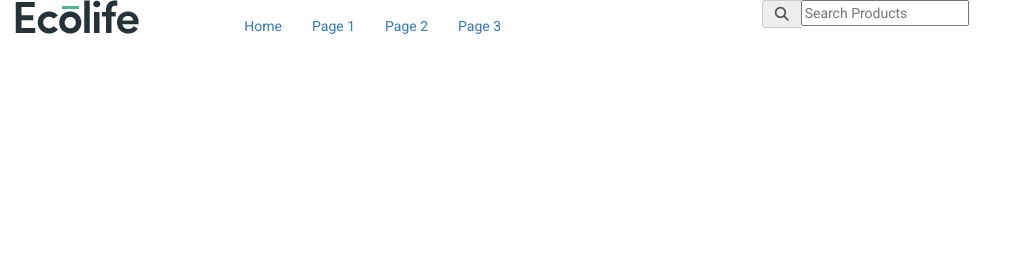
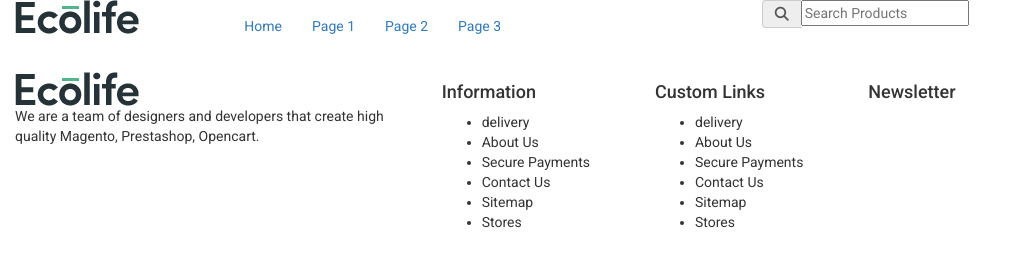
Before and after one commit to ramakrishna-rk511/farmersbest, a plain HTML site: page index.html in a window 1280 px wide. Shown: the whole page, without its empty margins (0-1017 px from the left). Drawn offline with nearby package versions, Linux system fonts and the light colour scheme.

Commit message:
Latest Design changes

```diff
--- a/index.html
+++ b/index.html
@@ -15,6 +15,7 @@
 <body ng-app="">
 
 	<div ng-include="'pages/header.html'"></div>
+	<div ng-include="'pages/footer.html'"></div>
 
 </body>
 </html>
--- /dev/null
+++ b/pages/footer.html
@@ -0,0 +1,33 @@
+<div class="container-fluid">
+	<div class="row">
+		<div class="col-lg-4 col-md-4 col-sm-4 col-xs-4">
+			<img src="img/logo.jpg" class="img-responsive" alt="Logo" />
+			<p>We are a team of designers and developers that create high quality Magento, Prestashop, Opencart.</p>
+		</div>
+		<div class="col-lg-2 col-md-2 col-sm-2 col-xs-2">
+			<h4>Information</h4>
+			<ul class="b">
+  				<li>delivery</li>
+				<li>About Us</li>
+  				<li>Secure Payments</li>
+  				<li>Contact Us</li>
+  				<li>Sitemap</li>
+  				<li>Stores</li>
+			</ul>
+		</div>
+		<div class="col-lg-2 col-md-2 col-sm-2 col-xs-2">
+			<h4>Custom Links</h4>
+			<ul class="b">
+  				<li>delivery</li>
+				<li>About Us</li>
+  				<li>Secure Payments</li>
+  				<li>Contact Us</li>
+  				<li>Sitemap</li>
+  				<li>Stores</li>
+			</ul>
+		</div>
+		<div class="col-lg-4 col-md-4 col-sm-4 col-xs-4">
+			<h4>Newsletter</h4>
+		</div>
+	</div>
+</div>
```
